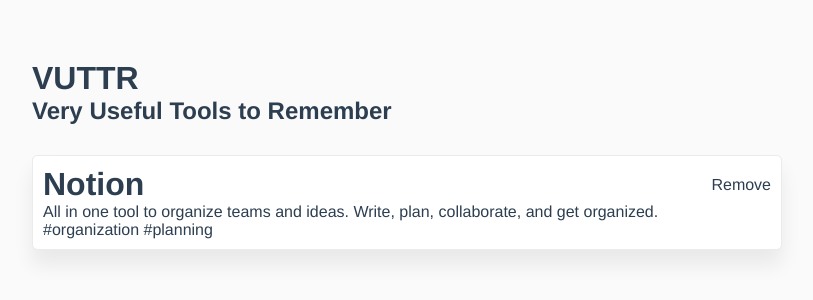
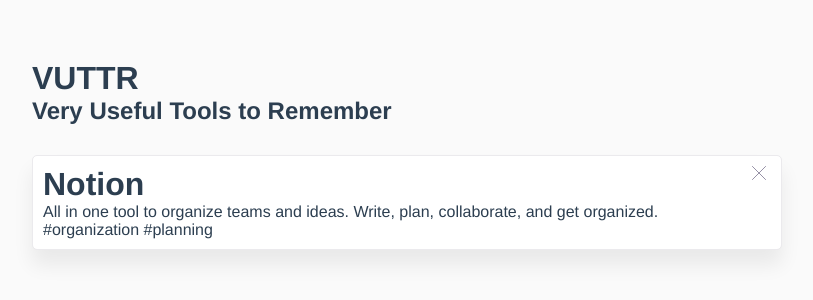
Before and after one commit to isadorastan/vuttr, a Vue app: page / in a window 1280 px wide. Shown: the top 300 px of the page, without its empty margins (208-1021 px from the left). Built offline with nearby package versions, Linux system fonts and the light colour scheme.

Commit message:
Tools card remove button

```diff
--- a/src/components/ToolsCard.vue
+++ b/src/components/ToolsCard.vue
@@ -1,11 +1,12 @@
 <template>
     <div class="tools">
-        <div class="tools__header">
         <h1 class="tools__name">Notion</h1>
-            <p class="tools__delete">Remove</p>
-        </div>
+        <img class="tools__delete" src="../assets/images/close-icon.svg" />
+
         <div class="tools__content">
-            <p class="tools__description">All in one tool to organize teams and ideas. Write, plan, collaborate, and get organized.</p>
+            <p class="tools__description">
+                All in one tool to organize teams and ideas. Write, plan, collaborate, and get organized.
+            </p>
             <p class="tools__tags">#organization #planning</p>
         </div>
     </div>
@@ -28,19 +29,25 @@
     background: red;
     max-width: 750px;
     padding: 10px 10px;
-        background: #FFFFFF 0% 0% no-repeat padding-box;
+    text-align: left;
+    background: #ffffff 0% 0% no-repeat padding-box;
     box-shadow: 0px 15px 20px #00000012;
-        border: 1px solid #EBEAED;
+    border: 1px solid #ebeaed;
     border-radius: 5px;
+    position: relative;
 
-        &__header {
-            display: flex;
-            align-items: center;
-            justify-content: space-between;
+    & + div {
+        margin-top: 20px;
     }
 
-        &__content {
-            text-align: left;
+    .tools__delete {
+        position: absolute;
+        top: 10px;
+        right: 15px;
+
+        cursor: pointer;
+        width: 14px;
+        height: 14px;
     }
 }
 </style>
```
Also changed, not shown: src/assets/images/close-icon.svg (added). Lines whose indentation alone changed are shown as unchanged.
